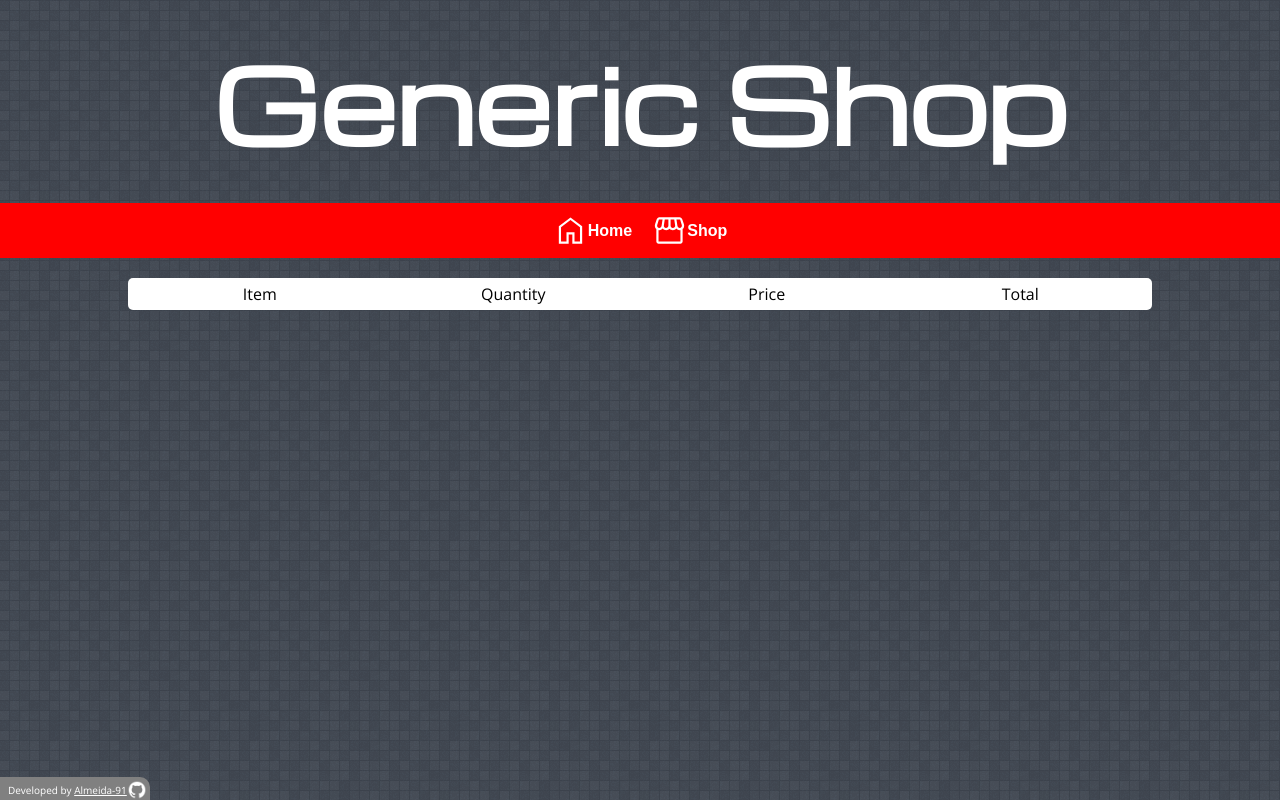
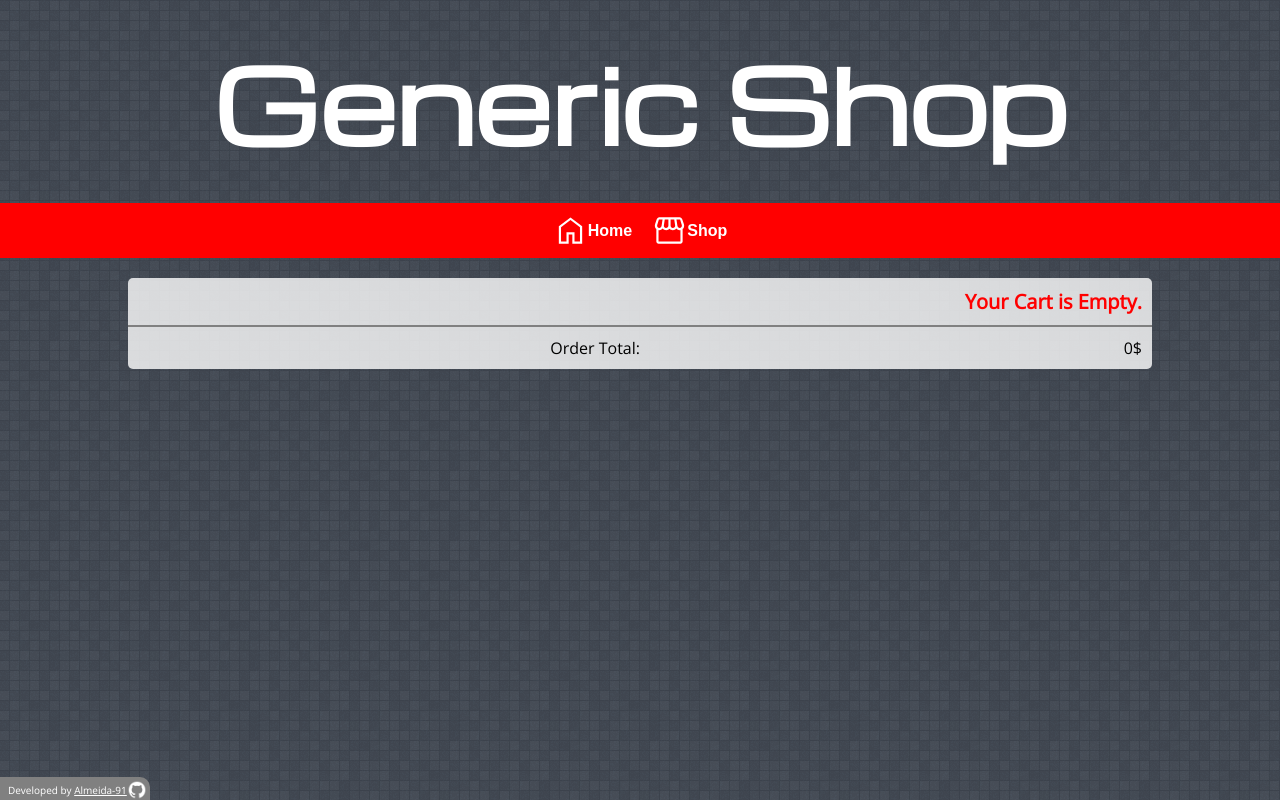
Before and after one commit to almeida-91/shopping-cart, a React (Create React App) app: page /shopping-cart/cart in a window 1280 px wide. Built offline with nearby package versions, Linux system fonts and the light colour scheme.

Commit message:
Add table to checkout page, add CSS

```diff
--- a/src/components/Cart.js
+++ b/src/components/Cart.js
@@ -1,6 +1,8 @@
+import { getToPathname } from "@remix-run/router";
 import React from "react";
 import "./cart.css";
 
+const Cart = () => {
   let cart = [];
   let str = sessionStorage.getItem("currentcart");
   console.log(str);
@@ -8,24 +10,47 @@ if (str != null) {
     cart = JSON.parse(str);
   }
 
-const Cart = () => {
+  let total = 0;
+
+  for (let i = 0; i < cart.length; i++) {
+    total += cart[i].cartItem.price * cart[i].itemQuantity;
+  }
+
   const cartItems = cart.map((item, index) => (
     <div key={index} className="checkoutTable">
       <p>{item.cartItem.name}</p>
       <p>{item.itemQuantity}</p>
-      <p>{item.cartItem.price}</p>
-      <p>{item.itemQuantity * item.cartItem.price}</p>
+      <p>{item.cartItem.price}$</p>
+      <p>{item.itemQuantity * item.cartItem.price}$</p>
     </div>
   ));
-  return (
-    <div>
+
+  let topRow;
+  if (cart.length == 0) {
+    topRow = (
+      <div className="emptyCart checkoutTop checkoutTable">
+        <p>Your Cart is Empty.</p>
+      </div>
+    );
+  } else {
+    topRow = (
       <div className="checkoutTable checkoutTop">
         <p>Item</p>
         <p>Quantity</p>
         <p>Price</p>
         <p>Total</p>
       </div>
+    );
+  }
+
+  return (
+    <div>
+      {topRow}
       {cartItems}
+      <div className="checkoutTable totalRow">
+        <p>Order Total:</p>
+        <p>{total}$</p>
+      </div>
     </div>
   );
 };
--- a/src/components/Shop.js
+++ b/src/components/Shop.js
@@ -7,14 +7,14 @@ import lessGenericImg from "./images/less_generic.jpg";
 import notGenericImg from "./images/not_generic.jpg";
 import "./shop.css";
 
-let cart = [];
+const Shop = () => {
+  let cart = [];
 
-let savedCart = sessionStorage.getItem("currentcart");
-if (savedCart != null) {
-  cart = JSON.parse(savedCart);
-}
+  let savedCart = sessionStorage.getItem("currentcart");
+  if (savedCart != null) {
+    cart = JSON.parse(savedCart);
+  }
 
-const Shop = () => {
   const item1 = {
     name: "Generic Item",
     price: 19.99,
@@ -151,7 +151,7 @@ const Shop = () => {
         <button>
           <ShoppingCartIcon />
           <span className="cartIconQuant">{totalItems}</span>{" "}
-          <Link to={"/cart"}>
+          <Link className="link" to={"/cart"}>
             <span>Checkout</span>
           </Link>
         </button>
--- a/src/components/cart.css
+++ b/src/components/cart.css
@@ -1,27 +1,46 @@
 .checkoutTable {
     display: flex;
     justify-content: space-between;
-    background-color: white;
+    background-color: rgba(255, 255, 255, 0.8);
     width: 80%;
     margin: auto;
-    padding: 5px;
+    padding: 10px;
+}
+
+p {
+    width: 100%;
+    text-align: end;
 }
 
 .checkoutTable:first-of-type {
     border-top-left-radius: 5px ;
     border-top-right-radius: 5px;
+    font-size: 20px;
+    font-weight: 600;
+    color: red;
+    border-bottom: 1px solid gray;
 }
 
 .checkoutTable:last-of-type {
+    border-top: 1px solid gray;
     border-bottom-left-radius: 5px;
     border-bottom-right-radius: 5px;
 }
 
-p {
-    width: 100%;
-    text-align: center;
+.emptyCart {
+    font-size: 100px;
+    color: red;
 }
 
 .checkoutTop {
     margin-top: 20px;
 }
+
+.totalRow {
+    display: flex;
+    justify-content: space-between;
+}
+
+.totalRow p {
+    text-align: none;
+}
--- a/src/components/shop.css
+++ b/src/components/shop.css
@@ -112,3 +112,9 @@ p {
     line-height:15px;
     text-align:center;
 }
+
+.link {
+    color: white;
+    text-decoration: none;
+    font-size: 16px;
+}
```
Lines whose indentation alone changed are shown as unchanged.
